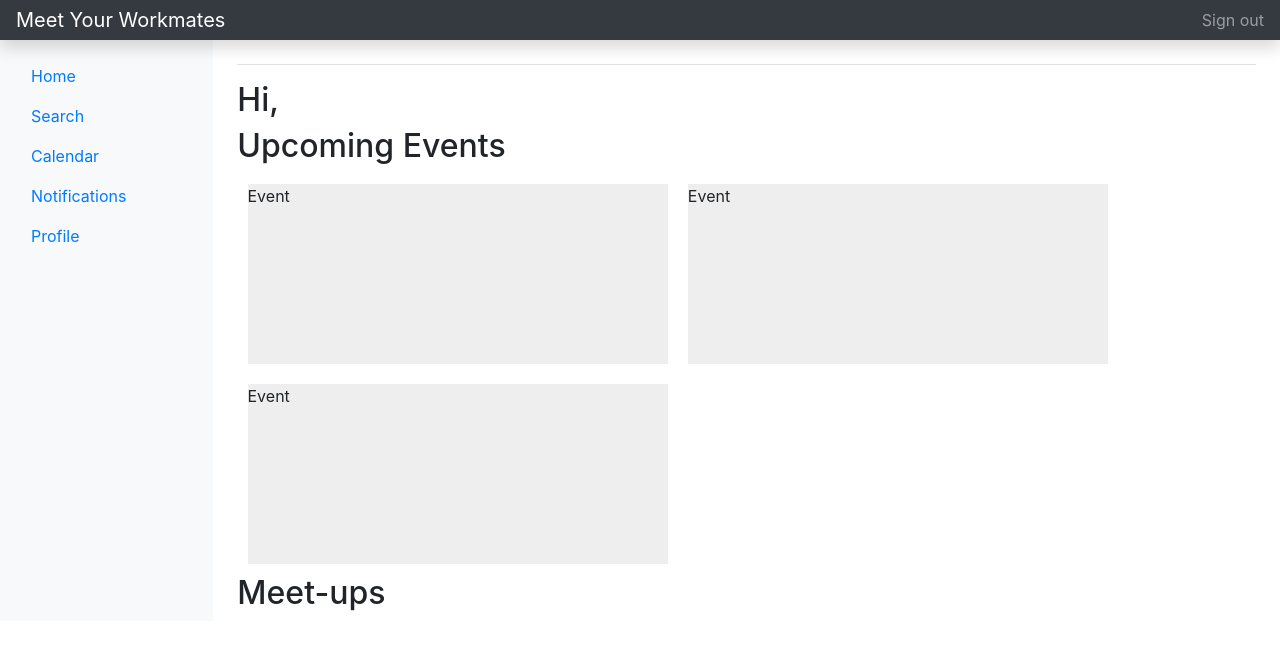
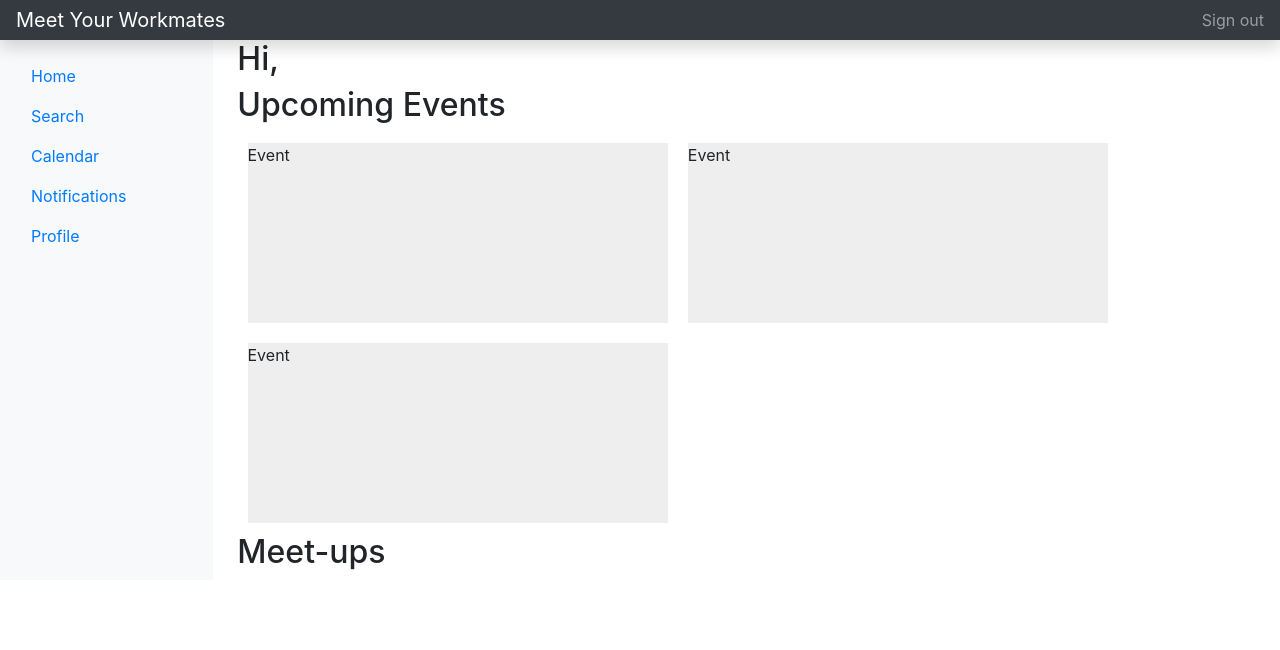
Before and after one commit to LindseydB/Meet-your-work-mates, a React (Create React App) app in the folder client/: page / in a window 1280 px wide. Shown: the top 650 px of the page. Built offline with nearby package versions, Linux system fonts and the light colour scheme.

Commit message:
Removed top border from page

```diff
--- a/client/src/App.js
+++ b/client/src/App.js
@@ -51,7 +51,7 @@
       </nav>
 
       <main class="col-md-9 ms-sm-auto col-lg-10 px-md-4">
-        <div class="d-flex justify-content-between flex-wrap flex-md-nowrap align-items-center pt-3 pb-2 mb-3 border-bottom">
+        <div class="d-flex">
 
         </div>
 
```
